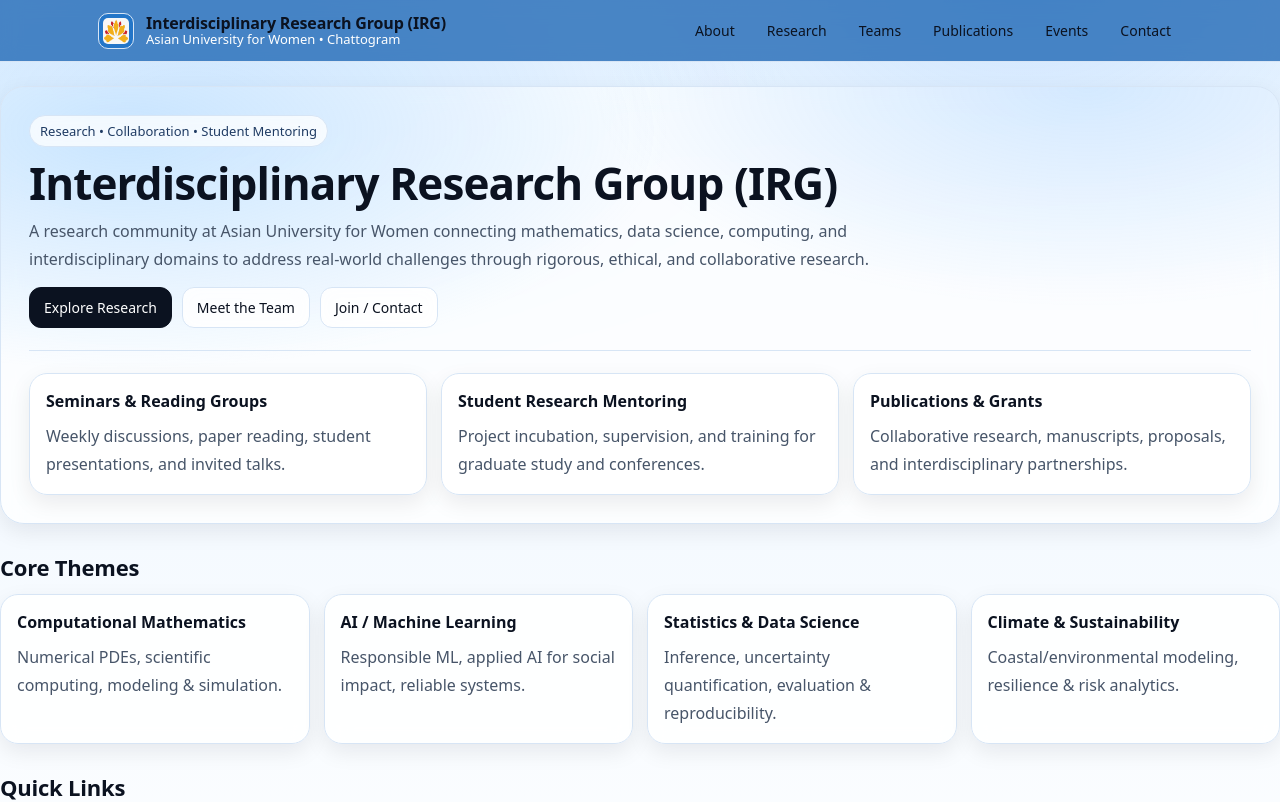
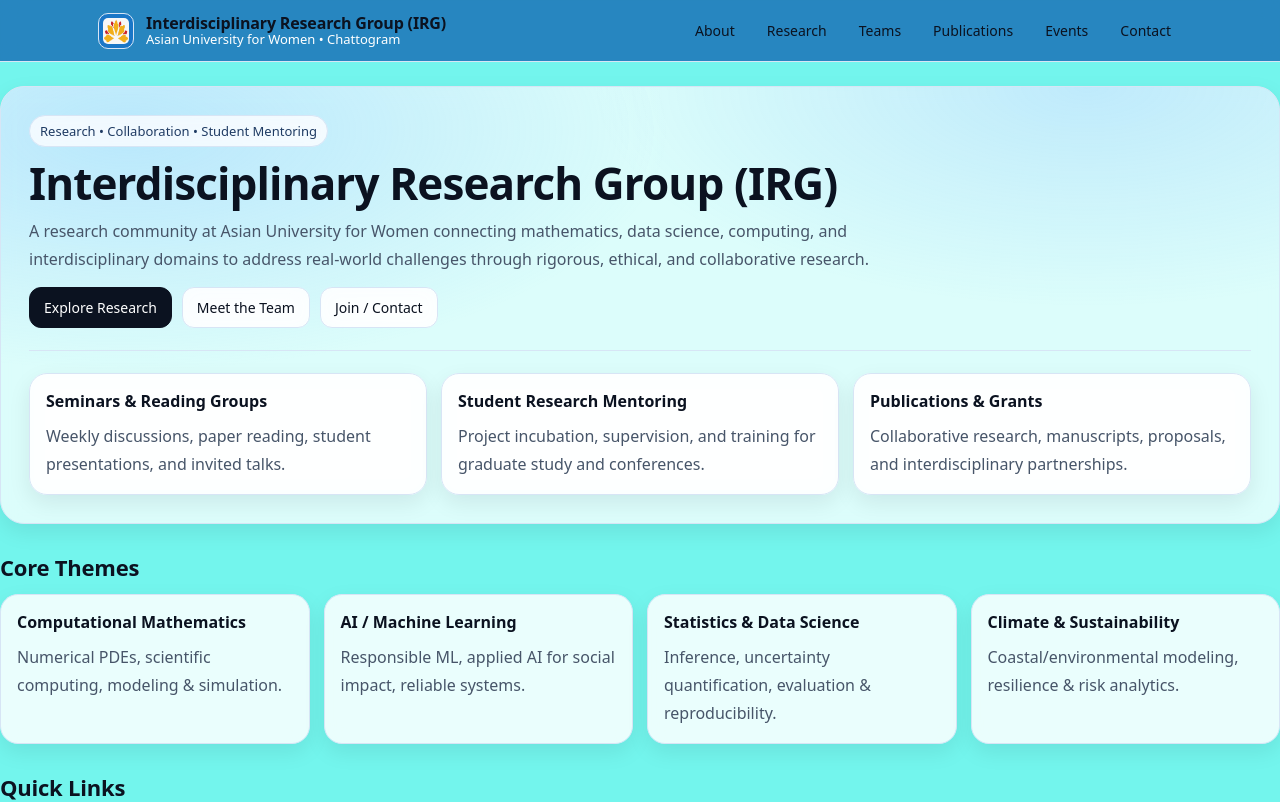
Before and after one commit to Mamunurrasid123/irg-website, a Next.js app: page / in a window 1280 px wide. Shown: the top 802 px of the page. Built offline with nearby package versions, Linux system fonts and the light colour scheme.

Commit message:
Fix footer layout3

```diff
--- a/app/layout.tsx
+++ b/app/layout.tsx
@@ -11,7 +11,7 @@ export default function RootLayout({ children }: { children: React.ReactNode })
   return (
     <html lang="en">
       <body style={{ margin: 0 }}>
-        <div style={{ minHeight: "100vh", display: "flex", flexDirection: "column" }}>
+        <div style={{ minHeight: "100vh", display: "flex", flexDirection: "column", background: "#73f5ed" }}>
 
           <Navbar />
 
```
